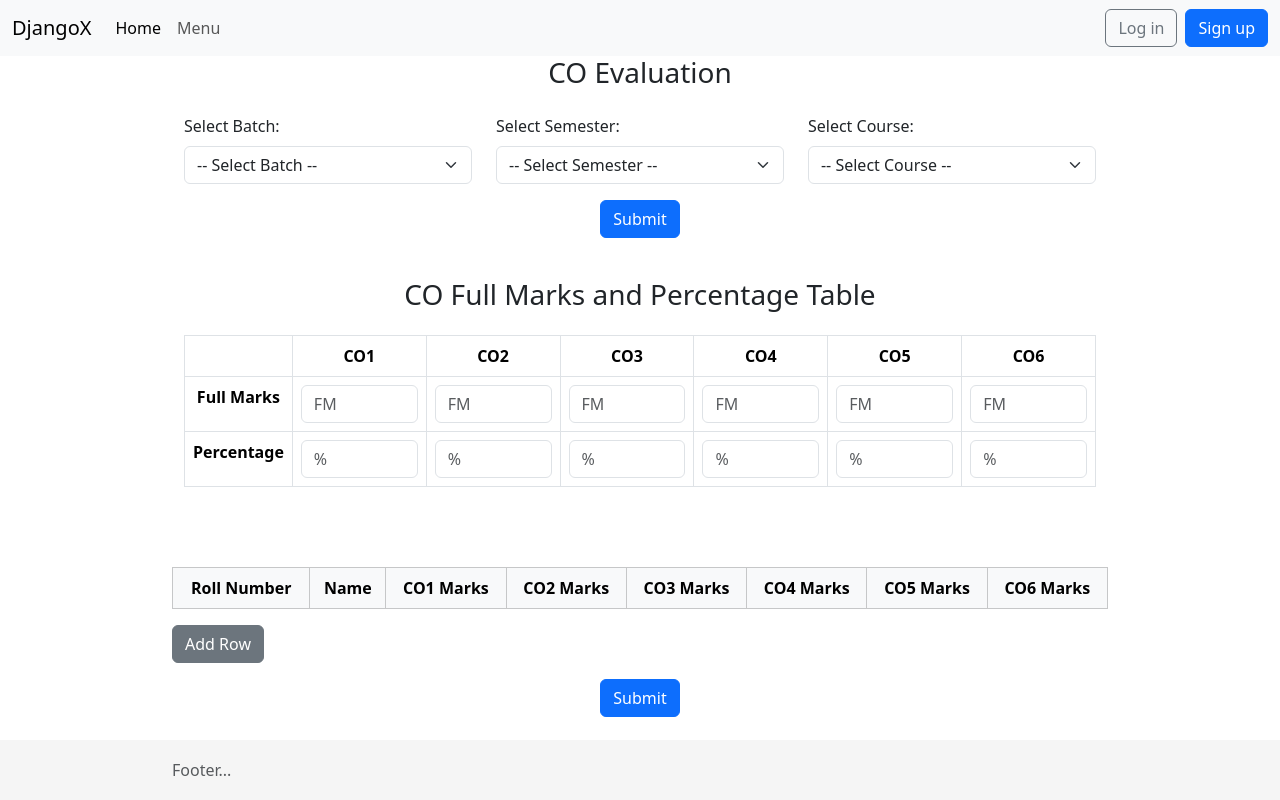
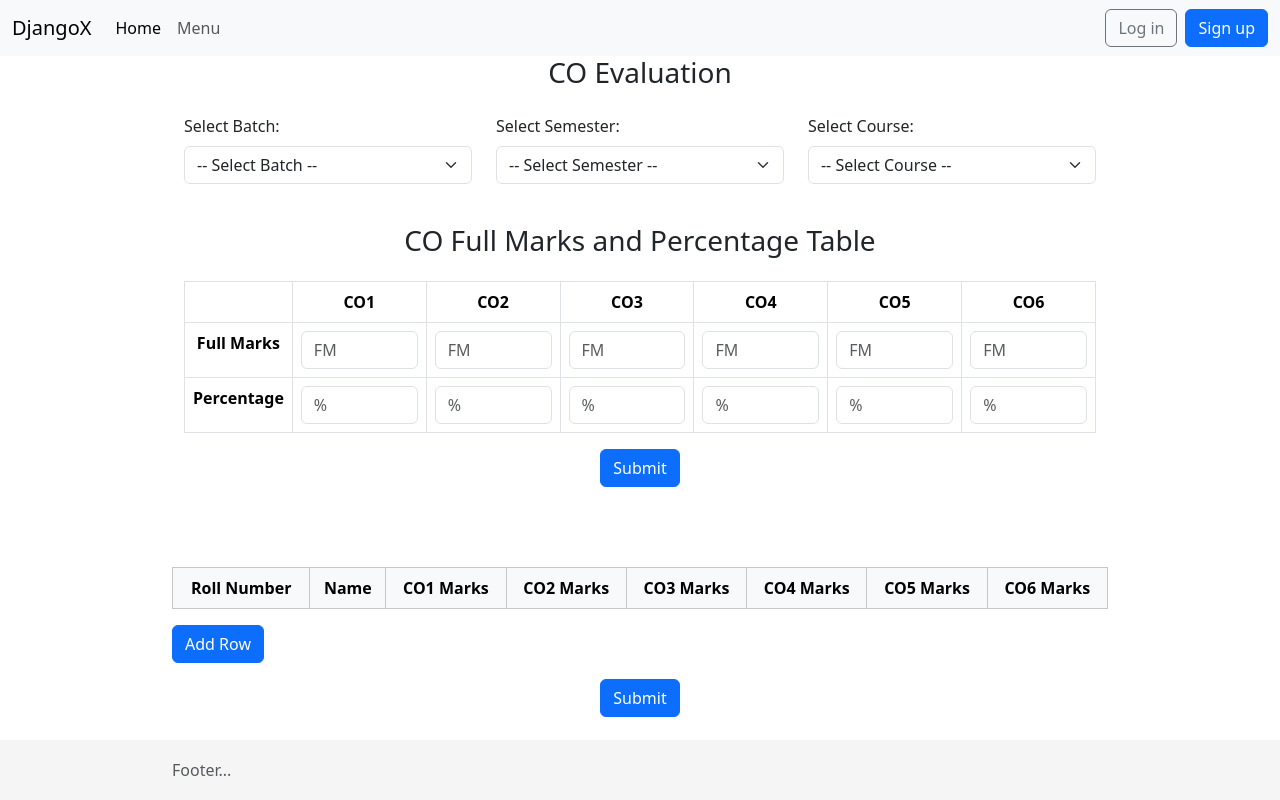
Before and after one commit to AnkitMondal123/Marks-Upload-Portal, a Django app: page /AssesmentRubrics/ in a window 1280 px wide. Run offline with Django 5.2, Linux system fonts and the light colour scheme; data that the repository does not hold is empty.

Commit message:
Update create_ar.html

```diff
--- a/templates/pages/create_ar.html
+++ b/templates/pages/create_ar.html
@@ -36,9 +36,6 @@
     </div>
   </div>
 
-  <div class="text-center">
-    <button type="submit" class="btn btn-primary">Submit</button>
-  </div>
 </form>
 
 <!-- Add gap between this section and the next -->
@@ -79,6 +76,10 @@
       </tbody>
     </table>
   </div>
+  <!-- New submit button above the next table -->
+  <div class="text-center">
+    <button type="submit" class="btn btn-primary">Submit</button>
+  </div>
 </div>
 
 <!-- Add gap between this table and the next -->
@@ -104,9 +105,10 @@
 
 <input type="hidden" name="total_rows" id="total_rows" value="0" />
 <div class="mb-3">
-  <button type="button" class="btn btn-secondary" onclick="addRow()">Add Row</button>
+  <button type="button" class="btn btn-primary" onclick="addRow()">Add Row</button>
 </div>
 
+<!-- Final submit button -->
 <div class="text-center">
   <button type="submit" class="btn btn-primary">Submit</button>
 </div>
```
